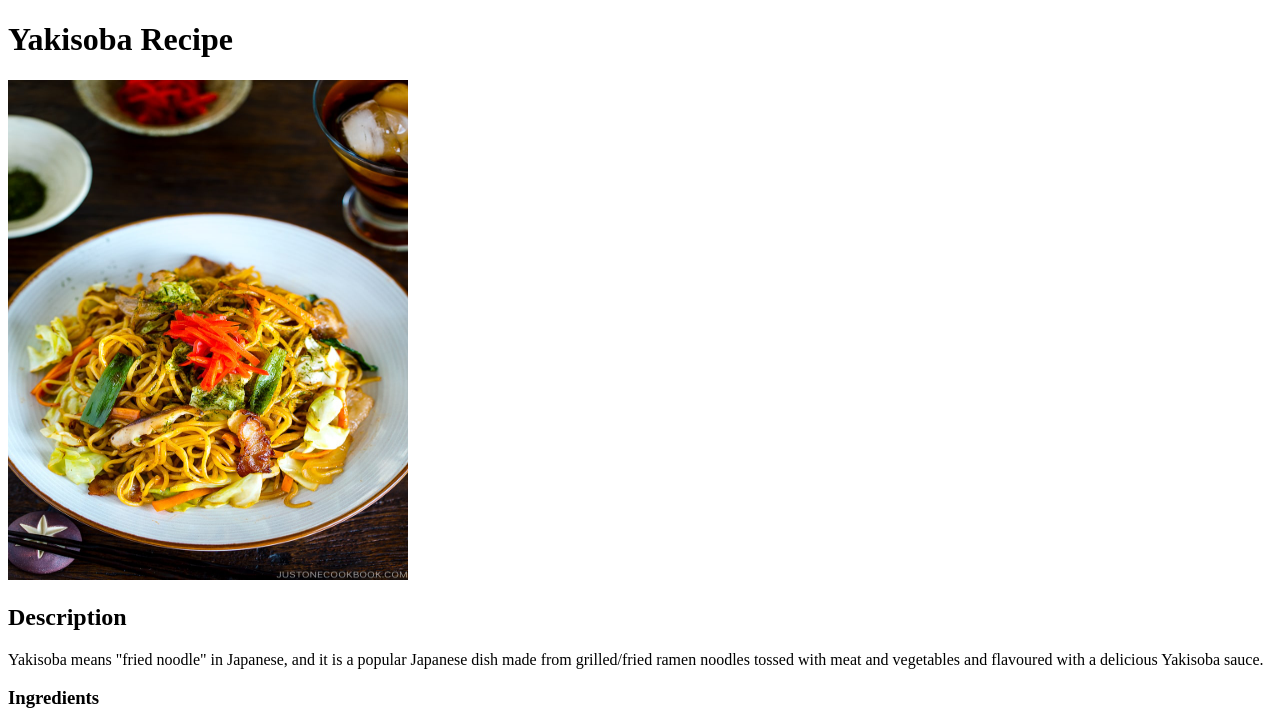
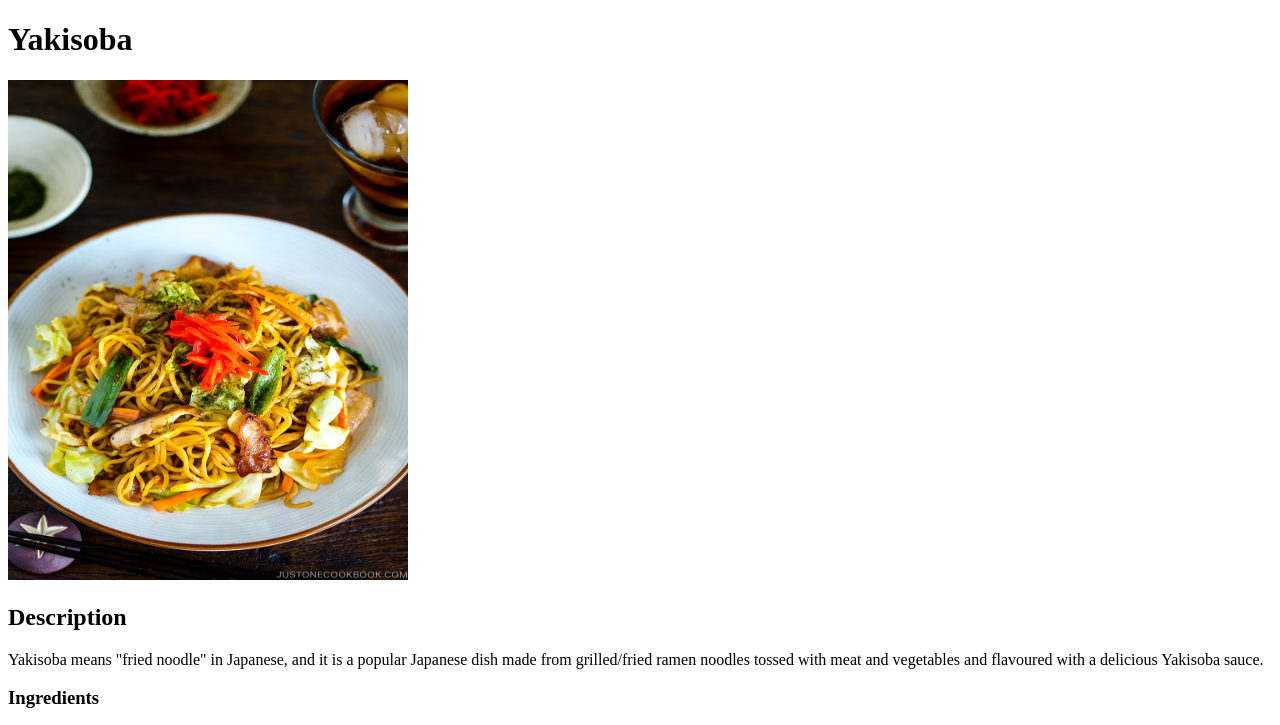
Before and after one commit to brendontan03/odin-recipes, a plain HTML site: page recipes/yakisoba.html in a window 1280 px wide. Shown: the top 725 px of the page. Drawn offline with Linux system fonts and the light colour scheme.

Commit message:
Edited heading for yakisoba

```diff
--- a/recipes/yakisoba.html
+++ b/recipes/yakisoba.html
@@ -5,7 +5,7 @@
         <title>yakisoba Recipe</title>
     </head>
     <body>
-        <h1>Yakisoba Recipe</h1>
+        <h1>Yakisoba</h1>
         <img src="../images/Yakisoba.jpg" width="400" height="500" alt="Yakisoba image">
         <h2>Description</h2>
         <p>Yakisoba means "fried noodle" in Japanese, and it is a popular Japanese dish made from grilled/fried ramen noodles tossed with meat and vegetables and flavoured with a delicious Yakisoba sauce. </p>
```
